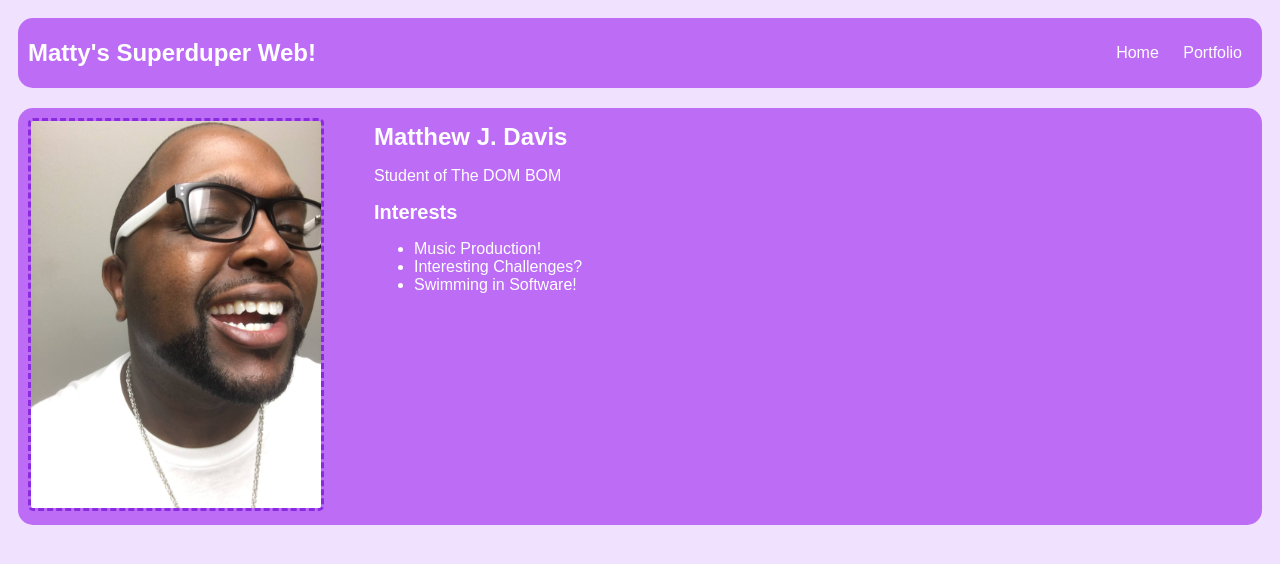
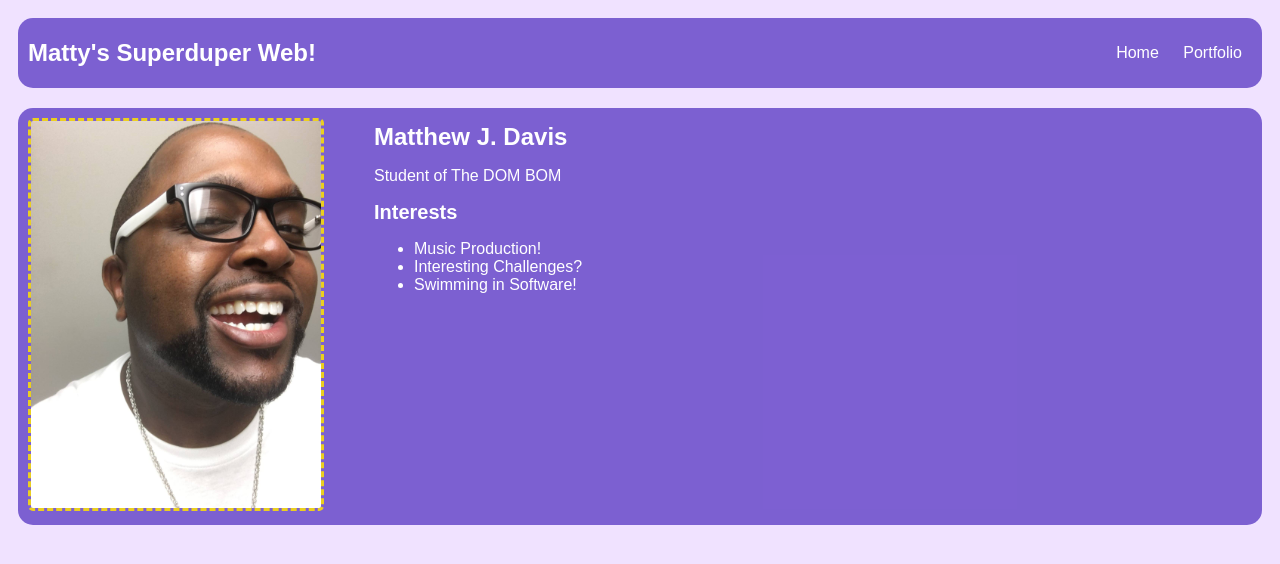
Before and after one commit to matdavis2121/matdavis2121.github.io, a plain HTML site: page index.html in a window 1280 px wide. Drawn offline with Linux system fonts and the light colour scheme.

Commit message:
A basic website

```diff
--- a/index.html
+++ b/index.html
@@ -20,7 +20,7 @@
 
             /* navigation menu */
             nav {
-                background: rgba(159, 41, 239, 0.63);
+                background: rgba(65, 29, 186, 0.66);
                 margin: 0 auto;
                 margin-bottom: 20px;
                 display: flex;
@@ -47,7 +47,7 @@
 
             /* main container area beneath menu */
             main {
-                background: rgba(159, 41, 239, 0.63);
+                background: rgba(65, 29, 186, 0.66);
                 display: flex;
                 color: white;
                 border-radius: 15px;
@@ -69,7 +69,7 @@
 
             /* MY PERSONAL ADDITIONS - 05.22.17-12:15AM */
             #myprofile{
-                border: blueviolet;
+                border: rgba(255, 227, 0, 0.85);;
                 border-width: medium;
                 border-style: dashed;
                 width: 290px;
```
